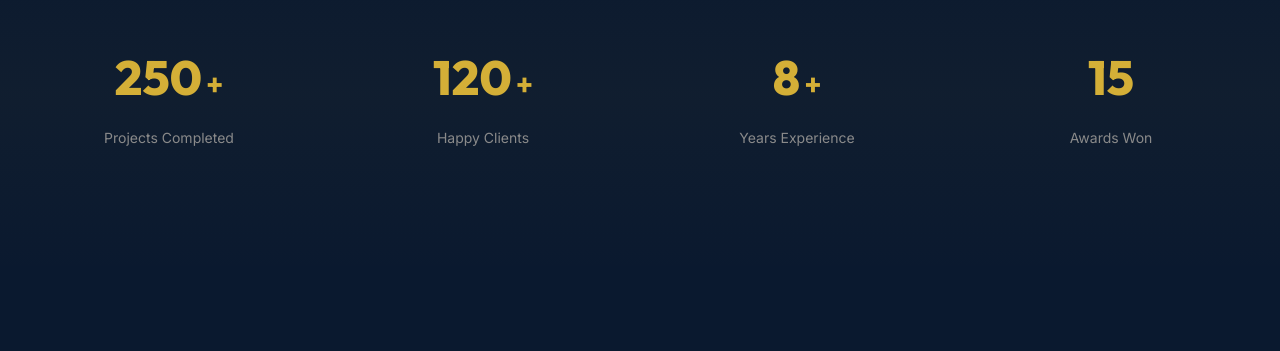
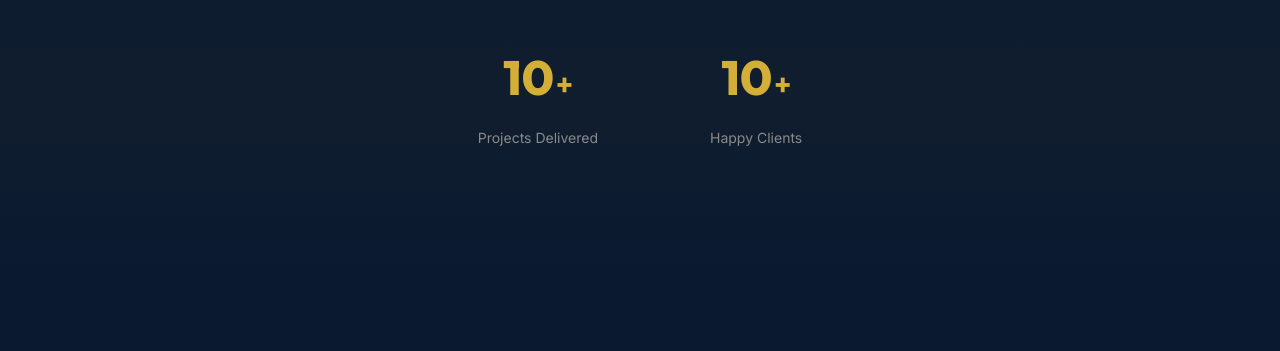
Before and after one commit to devdatt007/codzy-website, a website: page public/about.html in a window 1280 px wide. Shown: the part 1041-1392 px from the top of the page. Drawn offline with Linux system fonts and the light colour scheme; no server answers.

Commit message:
Update About page statistics to match Home page branding

```diff
--- a/public/about.html
+++ b/public/about.html
@@ -93,24 +93,18 @@
         <div class="container">
             <div class="stats-grid reveal-stagger">
                 <div class="stat-item">
-                    <span class="stat-number" data-count="250">0</span>
-                    <span class="stat-suffix">+</span>
-                    <span class="stat-label">Projects Completed</span>
+                    <div class="stat-value">
+                        <span class="stat-number" data-count="10">0</span>
+                        <span class="stat-suffix">+</span>
+                    </div>
+                    <span class="stat-label">Projects Delivered</span>
                 </div>
                 <div class="stat-item">
-                    <span class="stat-number" data-count="120">0</span>
-                    <span class="stat-suffix">+</span>
+                    <div class="stat-value">
+                        <span class="stat-number" data-count="10">0</span>
+                        <span class="stat-suffix">+</span>
+                    </div>
                     <span class="stat-label">Happy Clients</span>
-                </div>
-                <div class="stat-item">
-                    <span class="stat-number" data-count="8">0</span>
-                    <span class="stat-suffix">+</span>
-                    <span class="stat-label">Years Experience</span>
-                </div>
-                <div class="stat-item">
-                    <span class="stat-number" data-count="15">0</span>
-                    <span class="stat-suffix"></span>
-                    <span class="stat-label">Awards Won</span>
                 </div>
             </div>
         </div>
--- a/public/css/about.css
+++ b/public/css/about.css
@@ -92,14 +92,23 @@
 }
 
 .stats-grid {
-    display: grid;
-    grid-template-columns: repeat(4, 1fr);
-    gap: var(--space-6);
+    display: flex;
+    align-items: center;
+    justify-content: center;
+    gap: var(--space-20);
     text-align: center;
+    flex-wrap: wrap;
 }
 
 .stat-item {
     padding: var(--space-8) var(--space-4);
+}
+
+.stat-value {
+    display: flex;
+    align-items: baseline;
+    justify-content: center;
+    gap: 2px;
 }
 
 .stat-number {
@@ -107,6 +116,7 @@
     font-size: var(--text-5xl);
     font-weight: var(--fw-extrabold);
     color: var(--accent);
+    display: inline-block;
 }
 
 .stat-suffix {
@@ -114,6 +124,7 @@
     font-size: var(--text-3xl);
     font-weight: var(--fw-bold);
     color: var(--accent);
+    display: inline-block;
 }
 
 .stat-label {
```
